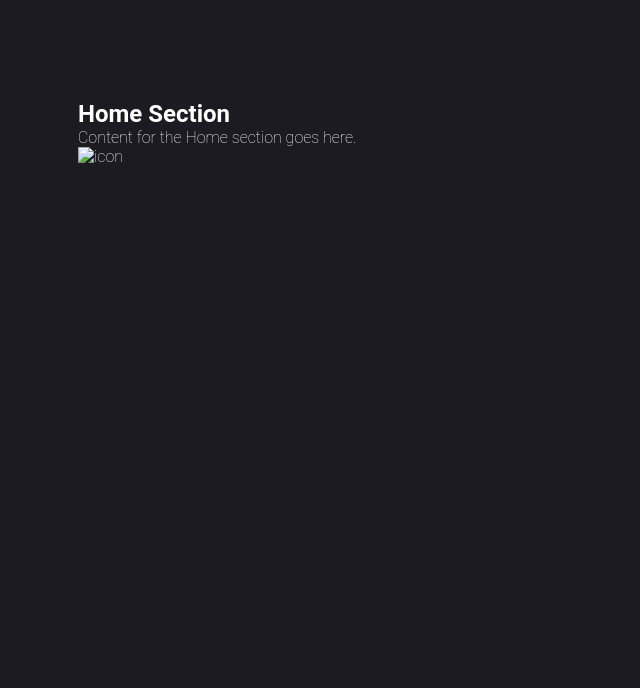
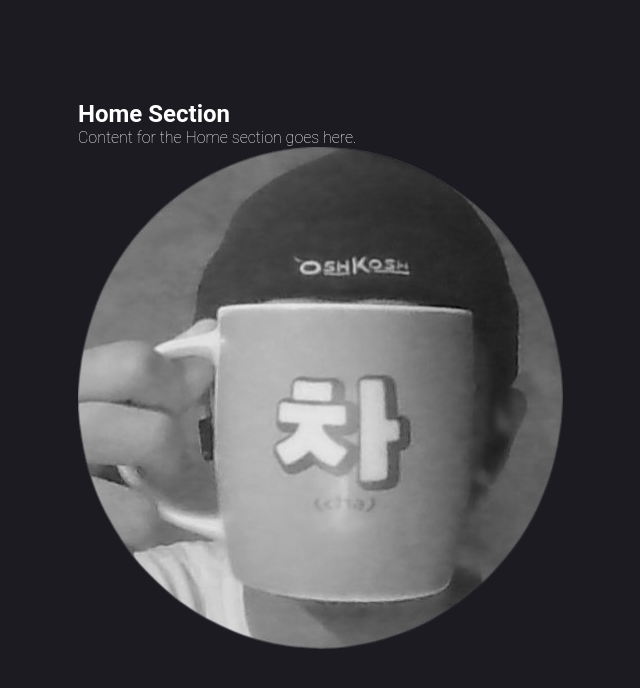
Before and after one commit to mciav/Blog, a plain HTML site: page index.html in a window 1280 px wide. Shown: the whole page, without its empty margins (278-918 px from the left). Drawn offline with Linux system fonts and the light colour scheme.

Commit message:
Update index.html

```diff
--- a/index.html
+++ b/index.html
@@ -12,7 +12,7 @@
 <div id="section1" class="section">
     <h1>Home Section</h1>
     <p>Content for the Home section goes here.</p>
-    <img src="assets/pic.png" alt="icon" class="icon">
+    <img src="assets/icon.png" alt="icon" class="icon">
 </div>
 </article>
 
```
